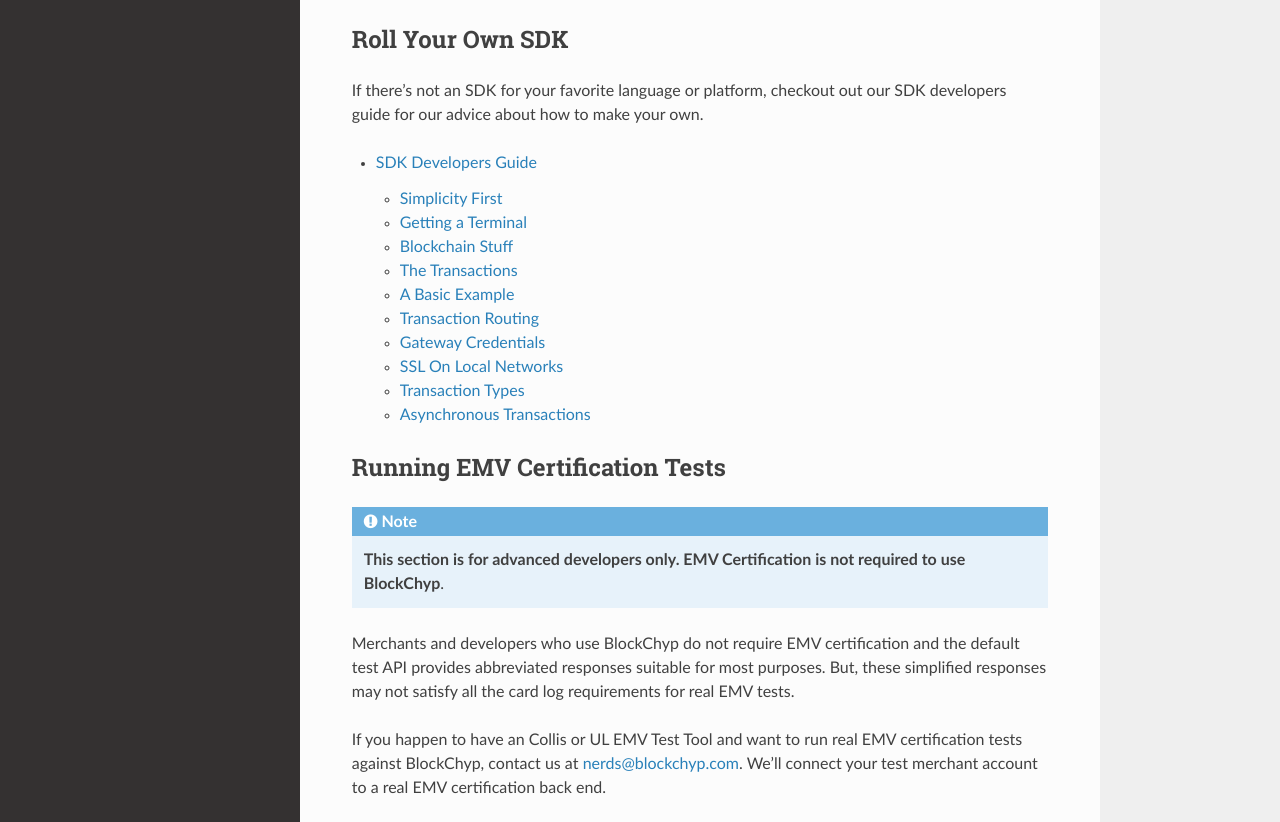
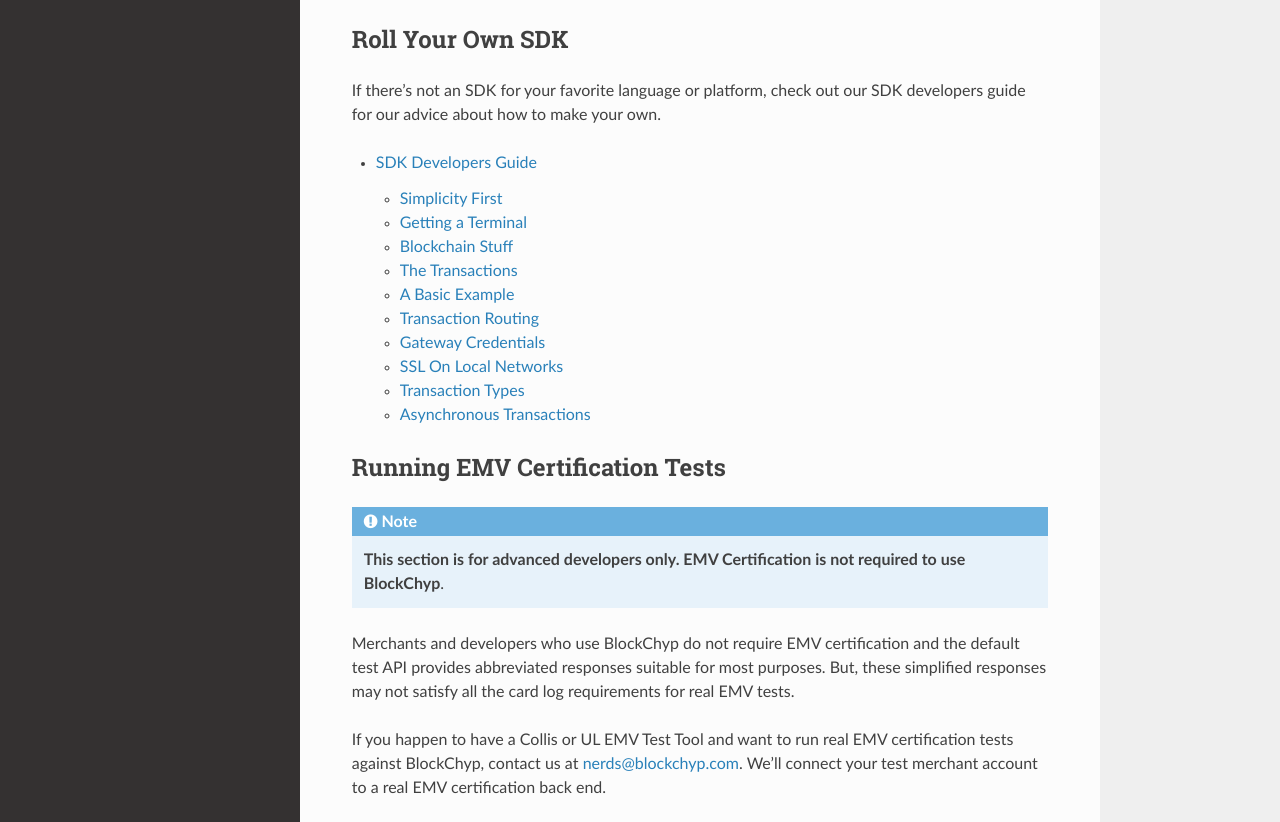
Before and after one commit to blockchyp/developer-docs, a Sphinx documentation site: the page built from docs/index.rst, in a window 1280 px wide and 1400 px high, scrolled down 5278 px. Shown: the part 411-1233 px from the top of the window. Built offline with Sphinx 7.4.7 and the Read the Docs theme 2.0.0, drawn with Linux system fonts in a browser that asks for light colours; some of the changed text lies outside the part shown.

Commit message:
CHYP-242 Fixed typos.

```diff
--- a/docs/index.rst
+++ b/docs/index.rst
@@ -278,7 +278,7 @@
 Roll Your Own SDK
 --------------------
 
-If there's not an SDK for your favorite language or platform, checkout out our
+If there's not an SDK for your favorite language or platform, check out our
 SDK developers guide for our advice about how to make your own.
 
 .. toctree::
@@ -297,7 +297,7 @@
 But, these simplified responses may not satisfy all the card log requirements for real
 EMV tests.
 
-If you happen to have an Collis or UL EMV Test Tool and want to run real EMV
+If you happen to have a Collis or UL EMV Test Tool and want to run real EMV
 certification tests against BlockChyp, contact us at nerds@blockchyp.com.  We'll
 connect your test merchant account to a real EMV certification back end.
 
```
Also changed, not shown: other parts of docs/index.rst (+1 -1 lines).
